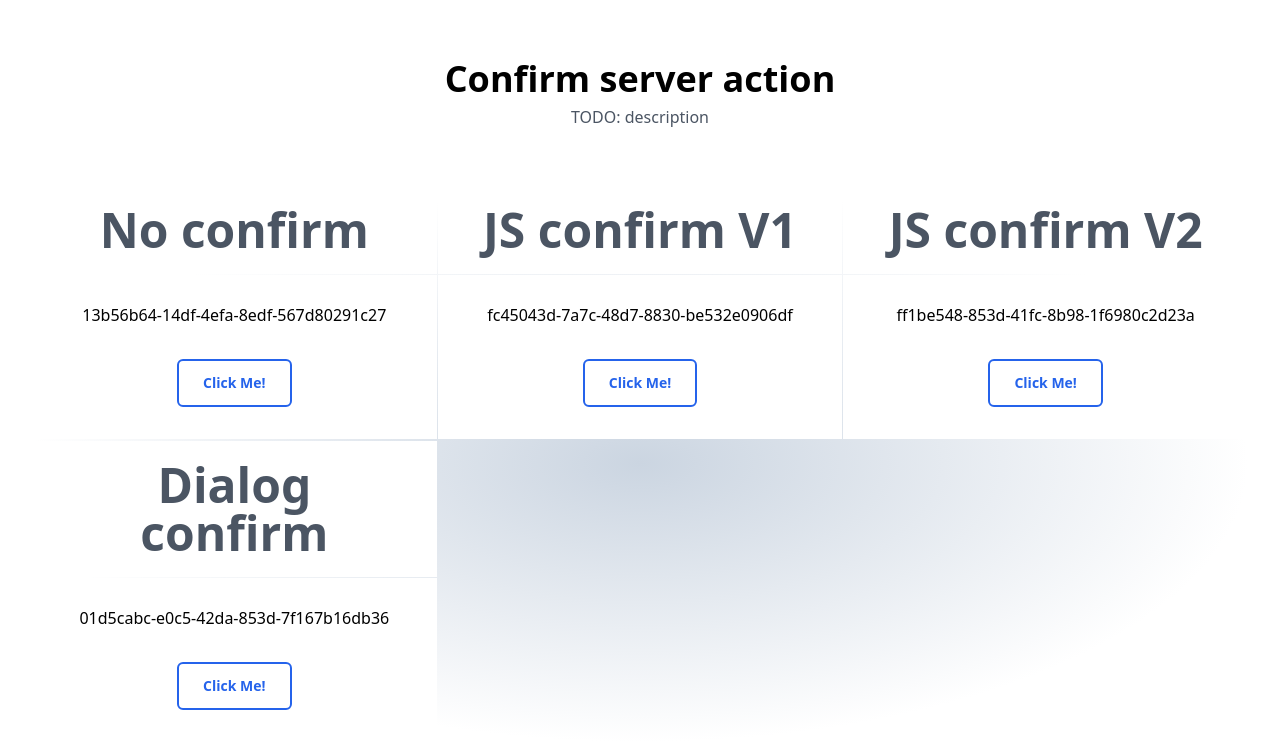
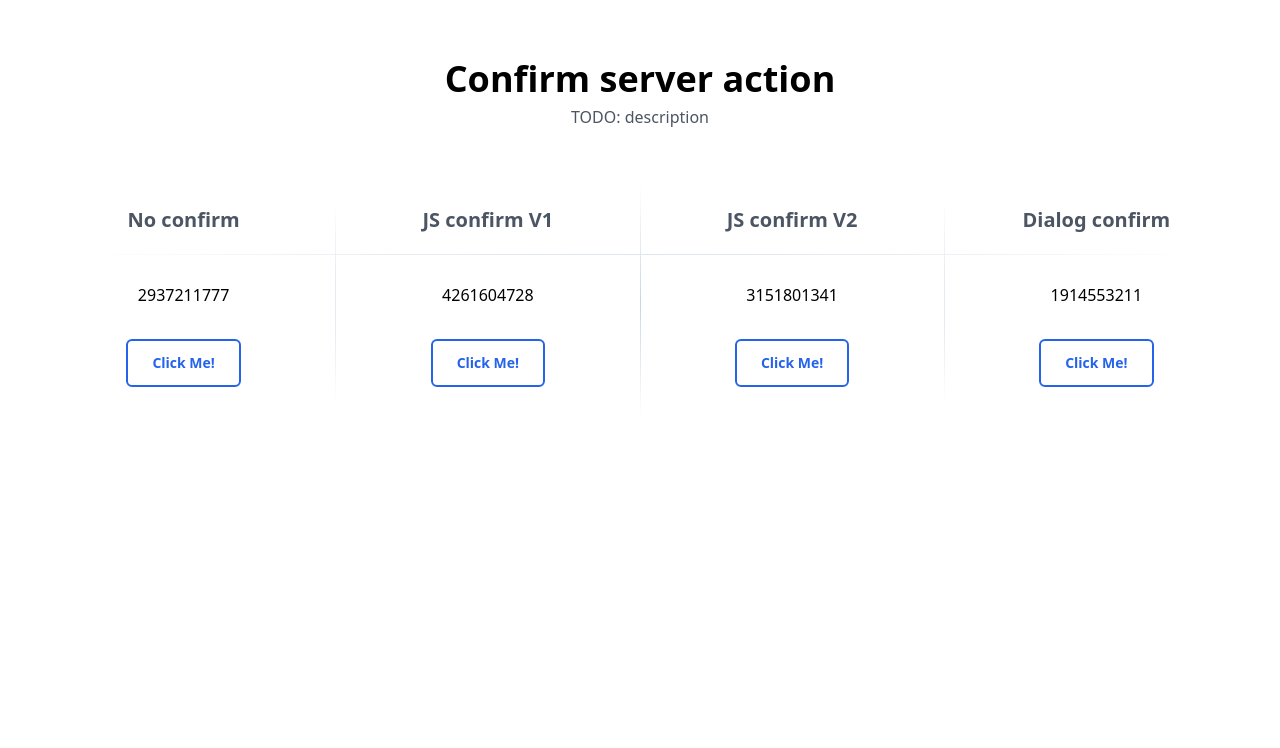
Before and after one commit to CodingZeal/nextjs-example-confirm-server-action, a Next.js app: page / in a window 1280 px wide. Shown: the top 748 px of the page. Built offline with nearby package versions, Linux system fonts and the light colour scheme.

Commit message:
implement custom dialog confirm

```diff
--- a/app/page.tsx
+++ b/app/page.tsx
@@ -1,12 +1,15 @@
 import { ConfirmV1 } from "@/components/ConfirmV1";
 import { ConfirmV2 } from "@/components/ConfirmV2";
+import { DialogConfirm } from "@/components/DialogConfirm";
 import { NoConfirm } from "@/components/NoConfirm";
 
 export default function RootPage() {
-  const noConfirmId = crypto.randomUUID();
-  const confirmV1Id = crypto.randomUUID();
-  const confirmV2Id = crypto.randomUUID();
-  const dialogConfirmId = crypto.randomUUID();
+  const noConfirmId = crypto.getRandomValues(new Uint32Array(1))[0].toString();
+  const confirmV1Id = crypto.getRandomValues(new Uint32Array(1))[0].toString();
+  const confirmV2Id = crypto.getRandomValues(new Uint32Array(1))[0].toString();
+  const dialogConfirmId = crypto
+    .getRandomValues(new Uint32Array(1))[0]
+    .toString();
 
   return (
     <div className="max-w-[85rem] px-4 py-10 sm:px-6 lg:px-8 lg:py-14 mx-auto">
@@ -20,31 +23,11 @@ export default function RootPage() {
       </div>
 
       <div className="mt-12 relative before:absolute before:inset-0 before:-z-[1] before:bg-[radial-gradient(closest-side,#cbd5e1,transparent)] dark:before:bg-[radial-gradient(closest-side,#334155,transparent)]">
-        <div className="grid gap-px sm:grid-cols-2 lg:grid-cols-3 lg:items-center">
+        <div className="grid gap-px sm:grid-cols-2 lg:grid-cols-4 lg:items-center">
           <NoConfirm id={noConfirmId} />
           <ConfirmV1 id={confirmV1Id} />
           <ConfirmV2 id={confirmV2Id} />
-
-          <div className="flex flex-col h-full text-center">
-            <div className="h-full bg-white lg:mt-px lg:py-5 px-8 dark:bg-slate-900">
-              <span className="mt-7 font-bold text-5xl text-gray-600 dark:text-gray-200">
-                Dialog confirm
-              </span>
-            </div>
-
-            <div className="bg-white flex justify-center lg:mt-px pt-7 px-8 dark:bg-slate-900">
-              {dialogConfirmId}
-            </div>
-
-            <div className="bg-white py-8 px-8 dark:bg-slate-900">
-              <button
-                className="inline-flex justify-center items-center gap-2 rounded-md border-2 border-blue-600 font-semibold text-blue-600 hover:shadow-md focus:outline-none focus:ring-2 focus:ring-blue-500 focus:ring-offset-2 transition-all text-sm py-3 px-6 dark:text-blue-500 dark:border-blue-500 dark:hover:border-blue-700"
-                type="button"
-              >
-                Click Me!
-              </button>
-            </div>
-          </div>
+          <DialogConfirm id={dialogConfirmId} />
         </div>
       </div>
     </div>
--- a/app/server-actions.ts
+++ b/app/server-actions.ts
@@ -6,5 +6,23 @@ export async function deleteSomething(params: FormData) {
 
   console.log(`[${type}] Deleting ${id}...`);
 
-  await new Promise((resolve) => setTimeout(resolve, 2000)); // Simulate a long-running operation
+  // Simulate a long-running operation
+  await new Promise((resolve) => setTimeout(resolve, 2000));
 }
+
+export async function deleteSomethingWithResponse(
+  _prevState: any,
+  params: FormData
+) {
+  const id = params.get("id");
+  const type = params.get("type");
+
+  console.log(`[${type}] Deleting ${id}...`);
+
+  // Simulate a long-running operation
+  await new Promise((resolve) => setTimeout(resolve, 2000));
+
+  const newId = crypto.getRandomValues(new Uint32Array(1))[0].toString();
+
+  return { status: "success", message: `Deleted ${id}!`, newId };
+}
--- a/components/Button.tsx
+++ b/components/Button.tsx
@@ -3,8 +3,13 @@
 // @ts-ignore
 import { experimental_useFormStatus as useFormStatus } from "react-dom";
 
-export const Button = () => {
+type Props = {
+  text?: string;
+};
+
+export const Button = ({ text = "Click Me!" }: Props) => {
   const { pending } = useFormStatus();
+
   const css = [
     "inline-flex justify-center items-center gap-2 rounded-md border-2 border-blue-600 font-semibold text-blue-600 hover:shadow-md focus:outline-none focus:ring-2 focus:ring-blue-500 focus:ring-offset-2 transition-all text-sm py-3 px-6 dark:text-blue-500 dark:border-blue-500 dark:hover:border-blue-700",
   ];
@@ -20,7 +25,7 @@ export const Button = () => {
       aria-disabled={pending}
       disabled={pending}
     >
-      {pending ? "Please wait..." : "Click Me!"}
+      {pending ? "Please wait..." : text}
     </button>
   );
 };
--- /dev/null
+++ b/components/CloseIcon.tsx
@@ -0,0 +1,18 @@
+export default function CloseIcon() {
+  return (
+    <svg
+      xmlns="http://www.w3.org/2000/svg"
+      fill="none"
+      viewBox="0 0 24 24"
+      strokeWidth="1.5"
+      stroke="currentColor"
+      className="h-6 w-6"
+    >
+      <path
+        strokeLinecap="round"
+        strokeLinejoin="round"
+        d="M6 18L18 6M6 6l12 12"
+      />
+    </svg>
+  );
+}
--- a/components/ConfirmV1.tsx
+++ b/components/ConfirmV1.tsx
@@ -19,7 +19,7 @@ export const ConfirmV1 = ({ id }: Props) => {
   return (
     <div className="flex flex-col h-full text-center">
       <div className="h-full bg-white lg:mt-px lg:py-5 px-8 dark:bg-slate-900">
-        <span className="mt-7 font-bold text-5xl text-gray-600 dark:text-gray-200">
+        <span className="mt-7 font-bold text-xl text-gray-600 dark:text-gray-200">
           JS confirm V1
         </span>
       </div>
--- a/components/ConfirmV2.tsx
+++ b/components/ConfirmV2.tsx
@@ -23,7 +23,7 @@ export const ConfirmV2 = ({ id }: Props) => {
   return (
     <div className="flex flex-col h-full text-center">
       <div className="h-full bg-white lg:mt-px lg:py-5 px-8 dark:bg-slate-900">
-        <span className="mt-7 font-bold text-5xl text-gray-600 dark:text-gray-200">
+        <span className="mt-7 font-bold text-xl text-gray-600 dark:text-gray-200">
           JS confirm V2
         </span>
       </div>
--- /dev/null
+++ b/components/DialogConfirm.tsx
@@ -0,0 +1,74 @@
+"use client";
+
+// @ts-ignore
+import { experimental_useFormState as useFormState } from "react-dom";
+import { deleteSomethingWithResponse } from "@/app/server-actions";
+import { Button } from "./Button";
+import { Modal, useModal } from "./Modal";
+import { useEffect, useState } from "react";
+
+type Props = {
+  id: string;
+};
+
+export const DialogConfirm = ({ id: originalId }: Props) => {
+  const [id, setId] = useState(originalId);
+
+  const [formState, formAction] = useFormState(deleteSomethingWithResponse, {});
+  const { status: serverActionStatus, newId } = formState;
+  const { isOpen, open, close } = useModal();
+
+  useEffect(() => {
+    if (serverActionStatus === "success") {
+      setId(newId);
+      close();
+    }
+  }, [serverActionStatus, newId, close]);
+
+  return (
+    <>
+      <div className="flex flex-col h-full text-center">
+        <div className="h-full bg-white lg:mt-px lg:py-5 px-8 dark:bg-slate-900">
+          <span className="mt-7 font-bold text-xl text-gray-600 dark:text-gray-200">
+            Dialog confirm
+          </span>
+        </div>
+
+        <div className="bg-white flex justify-center lg:mt-px pt-7 dark:bg-slate-900">
+          {id}
+        </div>
+
+        <div className="bg-white py-8 px-8 dark:bg-slate-900">
+          <button
+            type="button"
+            className="inline-flex justify-center items-center gap-2 rounded-md border-2 border-blue-600 font-semibold text-blue-600 hover:shadow-md focus:outline-none focus:ring-2 focus:ring-blue-500 focus:ring-offset-2 transition-all text-sm py-3 px-6 dark:text-blue-500 dark:border-blue-500 dark:hover:border-blue-700"
+            onClick={() => open()}
+          >
+            Click Me!
+          </button>
+        </div>
+      </div>
+
+      <Modal
+        isOpen={isOpen}
+        close={close}
+        title="Confirm"
+        content="Are you sure?"
+      >
+        <form action={formAction} className="inline-block">
+          <input type="hidden" name="type" value="dialog-confirm" />
+          <input type="hidden" name="id" value={id} />
+          <button
+            type="button"
+            className="mr-2 inline-flex justify-center items-center gap-2 rounded-md border-2 border-blue-600 font-semibold text-blue-600 hover:shadow-md focus:outline-none focus:ring-2 focus:ring-blue-500 focus:ring-offset-2 transition-all text-sm py-3 px-6 dark:text-blue-500 dark:border-blue-500 dark:hover:border-blue-700"
+            onClick={() => close()}
+          >
+            Cancel
+          </button>
+
+          <Button text="Ok" />
+        </form>
+      </Modal>
+    </>
+  );
+};
--- /dev/null
+++ b/components/Modal.tsx
@@ -0,0 +1,63 @@
+import { useCallback, useState } from "react";
+import CloseIcon from "./CloseIcon";
+
+type Props = {
+  children: React.ReactNode;
+  isOpen: boolean;
+  title: string;
+  content: string;
+  close: () => void;
+};
+
+// modal css using tailwind: https://tw-elements.com/docs/standard/components/modal/
+
+export const Modal = ({ children, isOpen, close, title, content }: Props) => {
+  const modal = isOpen && (
+    <div
+      className="fixed left-0 top-0 z-[1055] h-full w-full overflow-y-auto overflow-x-hidden outline-none bg-black bg-opacity-50"
+      id="confirm-modal"
+      tabIndex={-1}
+      aria-labelledby="modal-title"
+      aria-hidden="true"
+    >
+      <div className="pointer-events-none relative w-auto opacity-100 transition-all duration-300 ease-in-out min-[576px]:mx-auto min-[576px]:my-7 min-[576px]:max-w-[500px]">
+        <div className="min-[576px]:shadow-[0_0.5rem_1rem_rgba(#000, 0.15)] pointer-events-auto relative flex w-full flex-col rounded-md border-none bg-white bg-clip-padding text-current shadow-lg outline-none dark:bg-neutral-600">
+          <div className="flex flex-shrink-0 items-center justify-between rounded-t-md border-b-2 border-neutral-100 border-opacity-100 p-4 dark:border-opacity-50">
+            <h5
+              className="text-xl font-medium leading-normal text-neutral-800 dark:text-neutral-200"
+              id="modal-title"
+            >
+              {title}
+            </h5>
+            <button
+              type="button"
+              className="box-content rounded-none border-none hover:no-underline hover:opacity-75 focus:opacity-100 focus:shadow-none focus:outline-none"
+              data-te-modal-dismiss
+              aria-label="Close"
+              onClick={() => close()}
+            >
+              <CloseIcon />
+            </button>
+          </div>
+          <div className="relative flex-auto p-4" data-te-modal-body-ref>
+            {content}
+          </div>
+          <div className="flex flex-shrink-0 flex-wrap items-center justify-end rounded-b-md border-t-2 border-neutral-100 border-opacity-100 p-4 dark:border-opacity-50">
+            {children}
+          </div>
+        </div>
+      </div>
+    </div>
+  );
+
+  return modal;
+};
+
+export const useModal = () => {
+  const [isOpen, setOpen] = useState(false);
+
+  const close = useCallback(() => setOpen(false), []);
+  const open = useCallback(() => setOpen(true), []);
+
+  return { isOpen, open, close };
+};
--- a/components/NoConfirm.tsx
+++ b/components/NoConfirm.tsx
@@ -13,7 +13,7 @@ export const NoConfirm = ({ id }: Props) => {
   return (
     <div className="flex flex-col h-full text-center">
       <div className="h-full bg-white lg:mt-px lg:py-5 px-8 dark:bg-slate-900">
-        <span className="mt-7 font-bold text-5xl text-gray-600 dark:text-gray-200">
+        <span className="mt-7 font-bold text-xl text-gray-600 dark:text-gray-200">
           No confirm
         </span>
       </div>
```
